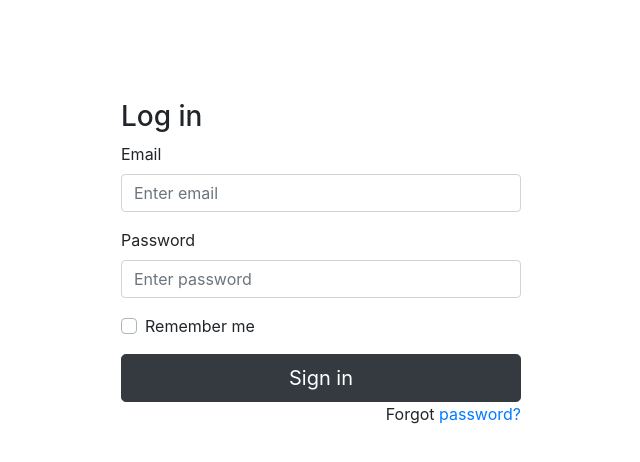
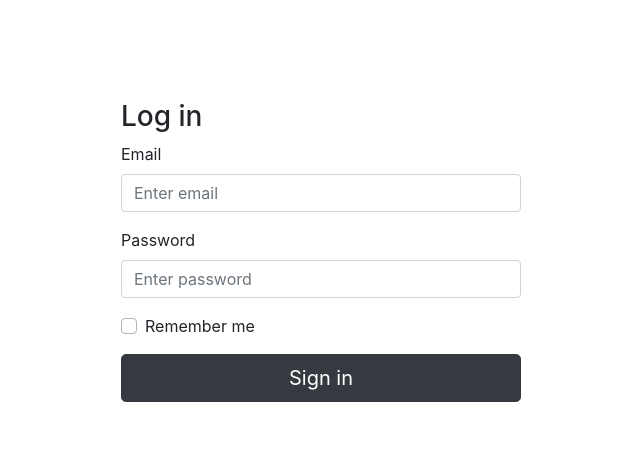
Before and after one commit to Adel1818/front-e-shop, a React (Create React App) app: page /sign-in in a window 1280 px wide. Shown: the top 462 px of the page, without its empty margins (319-959 px from the left). Built offline with nearby package versions, Linux system fonts and the light colour scheme.

Commit message:
build login

```diff
--- a/src/App.css
+++ b/src/App.css
@@ -36,3 +36,5 @@
     transform: rotate(360deg);
   }
 }
+
+.hidden { display:none; }
--- a/src/Pages/Login/Login.js
+++ b/src/Pages/Login/Login.js
@@ -1,21 +1,53 @@
 import React, { Component } from "react";
+import axios from 'axios';
+
+export default class Login extends Component {
+
+    state = {
+        email: '',
+        password: '',
+        error: 0
+    }
+
+    handleChange = event => {
+        this.setState({ [event.target.name]: event.target.value })
+    }
 
 
-export default class Login extends Component {
+    handleSubmit = event => {
+        event.preventDefault();
+
+        axios.get(process.env.REACT_APP_API_END_POINT_URI + `/api/login/`+this.state.email+`/`+this.state.password)
+          .then(res => {
+
+            if(res.data == 1)
+            {
+                this.props.history.push("/produits" );
+                window.location.reload();
+            }
+            else
+            {
+                this.setState({ error: 1 })
+            }
+
+          })
+
+    }
+
     render() {
         return (
-            <form style={{width:400, margin: '100px auto'}}>
+            <form style={{width:400, margin: '100px auto'}}  onSubmit={this.handleSubmit}>
 
                 <h3>Log in</h3>
 
                 <div className="form-group">
                     <label>Email</label>
-                    <input type="email" className="form-control" placeholder="Enter email" />
+                    <input type="text" name="email" className="form-control" value={this.state.email} onChange={this.handleChange} placeholder="Enter email" />
                 </div>
 
                 <div className="form-group">
                     <label>Password</label>
-                    <input type="password" className="form-control" placeholder="Enter password" />
+                    <input type="password" name="password"  className="form-control" value={this.state.password} onChange={this.handleChange} placeholder="Enter password" />
                 </div>
 
                 <div className="form-group">
@@ -25,10 +57,16 @@ export default class Login extends Component {
                     </div>
                 </div>
 
-                <button type="submit" className="btn btn-dark btn-lg btn-block">Sign in</button>
-                <p className="forgot-password text-right">
-                    Forgot <a href="#">password?</a>
-                </p>
+                <button type="submit" className="btn btn-dark btn-lg btn-block" >Sign in</button>
+                <br/>
+
+
+                <div className={!this.state.error ? 'hidden  alert alert-danger' : 'alert alert-danger'} role="alert">
+                  Email ou mot de passe incorrect.
+                </div>
+
+
+
             </form>
         );
     }
```
Also changed, not shown: src/Pages/Client/List.js (line endings or trailing spaces), src/Pages/Produit/List.js (line endings or trailing spaces).
